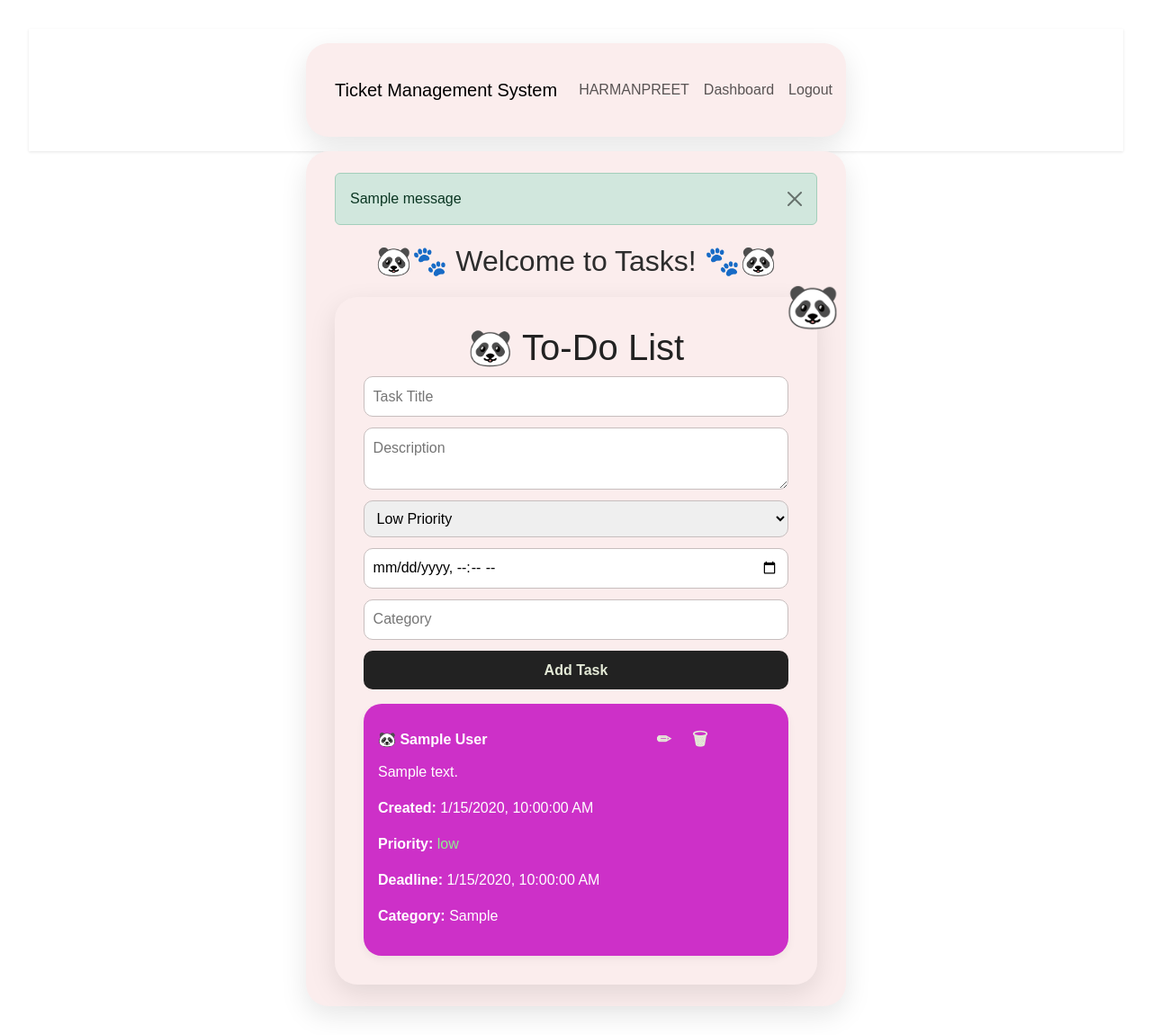
After one commit to Jaskiran2012/Django, a Django app: page /userauth/personal-dashboard/ in a window 1280 px wide. The commit adds this page. Shown: the whole page at 90% size. Run offline with Django 5.2, Linux system fonts and the light colour scheme; a user stored in the database is signed in; tables that the repository leaves empty hold one stand-in row (values such as "Sample post"); one stand-in notice (Sample message) is shown.

Commit message:
coorected the workflow

```diff
--- /dev/null
+++ b/templates/personal_dashboard.html
@@ -0,0 +1,320 @@
+{% extends 'base.html' %}
+
+{% block title %}Panda To-Do List{% endblock %}
+
+{% block content %}
+<div class="panda-banner">🐼🐾 Welcome to Tasks! 🐾🐼</div>
+<div class="container">
+  <div class="panda-icon">🐼</div>
+  <h1> To-Do List</h1>
+  <form id="taskForm">
+    {% csrf_token %}
+    <input type="hidden" id="editingId" value="">
+    <input type="text" id="title" placeholder="Task Title" required />
+    <textarea id="description" placeholder="Description"></textarea>
+    <select id="priority">
+      <option value="low">Low Priority</option>
+      <option value="medium">Medium Priority</option>
+      <option value="high">High Priority</option>
+    </select>
+    <input type="datetime-local" id="deadline" />
+    <input type="text" id="category" placeholder="Category" />
+    <button type="submit" id="submitBtn">Add Task</button>
+  </form>
+  <div id="tasks"></div>
+</div>
+
+<script>
+  const form = document.getElementById('taskForm');
+  const tasksContainer = document.getElementById('tasks');
+  const submitBtn = document.getElementById('submitBtn');
+  const editingIdField = document.getElementById('editingId');
+  let isEditing = false;
+
+  // Get the CSRF token
+  function getCookie(name) {
+    let cookieValue = null;
+    if (document.cookie && document.cookie !== '') {
+      const cookies = document.cookie.split(';');
+      for (let i = 0; i < cookies.length; i++) {
+        const cookie = cookies[i].trim();
+        if (cookie.substring(0, name.length + 1) === (name + '=')) {
+          cookieValue = decodeURIComponent(cookie.substring(name.length + 1));
+          break;
+        }
+      }
+    }
+    return cookieValue;
+  }
+  const csrftoken = getCookie('csrftoken');
+
+  // Load tasks on page load
+  document.addEventListener('DOMContentLoaded', function() {
+    loadTasks();
+  });
+
+  // Load tasks from the server
+  function loadTasks() {
+    fetch('{% url "get_todos" %}')
+      .then(response => response.json())
+      .then(data => {
+        renderTasks(data.todos);
+      })
+      .catch(error => console.error('Error loading tasks:', error));
+  }
+
+  // Form submission handler
+  form.addEventListener('submit', function(e) {
+    e.preventDefault();
+
+    const title = document.getElementById('title').value;
+    const description = document.getElementById('description').value;
+    const priority = document.getElementById('priority').value;
+    const deadline = document.getElementById('deadline').value;
+    const category = document.getElementById('category').value;
+
+    const taskData = {
+      title,
+      description,
+      priority,
+      deadline,
+      category
+    };
+
+    if (isEditing) {
+      // Update existing task
+      const todoId = editingIdField.value;
+      updateTask(todoId, taskData);
+    } else {
+      // Add new task
+      addTask(taskData);
+    }
+  });
+
+  // Add a new task
+  function addTask(taskData) {
+    fetch('{% url "add_todo" %}', {
+      method: 'POST',
+      headers: {
+        'Content-Type': 'application/json',
+        'X-CSRFToken': csrftoken
+      },
+      body: JSON.stringify(taskData)
+    })
+    .then(response => response.json())
+    .then(data => {
+      if (data.success) {
+        loadTasks();
+        form.reset();
+      } else {
+        alert('Error adding task: ' + data.error);
+      }
+    })
+    .catch(error => console.error('Error adding task:', error));
+  }
+
+  // Update an existing task
+  function updateTask(todoId, taskData) {
+    fetch(`{% url "update_todo" todo_id=0 %}`.replace('0', todoId), {
+      method: 'POST',
+      headers: {
+        'Content-Type': 'application/json',
+        'X-CSRFToken': csrftoken
+      },
+      body: JSON.stringify(taskData)
+    })
+    .then(response => response.json())
+    .then(data => {
+      if (data.success) {
+        loadTasks();
+        form.reset();
+        isEditing = false;
+        submitBtn.textContent = 'Add Task';
+        editingIdField.value = '';
+      } else {
+        alert('Error updating task: ' + data.error);
+      }
+    })
+    .catch(error => console.error('Error updating task:', error));
+  }
+
+  // Delete a task
+  function deleteTask(todoId) {
+    if (confirm('Are you sure you want to delete this task?')) {
+      fetch(`{% url "delete_todo" todo_id=0 %}`.replace('0', todoId), {
+        method: 'POST',
+        headers: {
+          'X-CSRFToken': csrftoken
+        }
+      })
+      .then(response => response.json())
+      .then(data => {
+        if (data.success) {
+          loadTasks();
+          if (isEditing && editingIdField.value == todoId) {
+            form.reset();
+            isEditing = false;
+            submitBtn.textContent = 'Add Task';
+            editingIdField.value = '';
+          }
+        } else {
+          alert('Error deleting task: ' + data.error);
+        }
+      })
+      .catch(error => console.error('Error deleting task:', error));
+    }
+  }
+
+  // Edit a task (populate the form)
+  function editTask(todoId, task) {
+    document.getElementById('title').value = task.title;
+    document.getElementById('description').value = task.description;
+    document.getElementById('priority').value = task.priority;
+    document.getElementById('deadline').value = task.deadline;
+    document.getElementById('category').value = task.category;
+
+    editingIdField.value = todoId;
+    isEditing = true;
+    submitBtn.textContent = 'Update Task';
+
+    // Scroll to form
+    form.scrollIntoView({ behavior: 'smooth' });
+  }
+
+  // Render tasks in the container
+  function renderTasks(tasks) {
+    tasksContainer.innerHTML = '';
+
+    if (tasks.length === 0) {
+      tasksContainer.innerHTML = '<p class="text-center mt-4">No tasks yet. Add your first task above!</p>';
+      return;
+    }
+
+    tasks.forEach(task => {
+      const taskEl = document.createElement('div');
+      taskEl.classList.add('task');
+
+      // Format the created date
+      const createdDate = new Date(task.createdAt);
+      const formattedDate = createdDate.toLocaleString();
+
+      // Format the deadline if it exists
+      let deadlineDisplay = 'Not set';
+      if (task.deadline) {
+        const deadlineDate = new Date(task.deadline);
+        deadlineDisplay = deadlineDate.toLocaleString();
+      }
+
+      taskEl.innerHTML = `
+        <div class="task-header">
+          <span>🐼 ${task.title}</span>
+          <div class="task-actions">
+            <button onclick="editTask('${task.id}', ${JSON.stringify(task).replace(/"/g, '&quot;')})">✏</button>
+            <button onclick="deleteTask(${task.id})">🗑</button>
+          </div>
+        </div>
+        <p>${task.description}</p>
+        <p><strong>Created:</strong> ${formattedDate}</p>
+        <p><strong>Priority:</strong> <span class="priority-${task.priority}">${task.priority}</span></p>
+        <p><strong>Deadline:</strong> ${deadlineDisplay}</p>
+        <p><strong>Category:</strong> ${task.category || 'None'}</p>
+      `;
+
+      tasksContainer.appendChild(taskEl);
+    });
+  }
+</script>
+
+<style>
+  body {
+    font-family: 'Quicksand', sans-serif;
+    background: repeat center center fixed;
+    background-size: 200px;
+    color: #2d2d2d;
+    margin: 0;
+    padding: 2rem;
+  }
+  .container {
+    max-width: 600px;
+    margin: auto;
+    background: #fbeded;
+    border-radius: 25px;
+    padding: 2rem;
+    box-shadow: 0 10px 30px rgba(0,0,0,0.1);
+    position: relative;
+    backdrop-filter: blur(10px);
+  }
+  h1 {
+    text-align: center;
+    color: #222;
+  }
+  h1::before {
+    content: "🐼 ";
+  }
+  form {
+    display: flex;
+    flex-direction: column;
+    gap: 0.75rem;
+  }
+  input, textarea, select, button {
+    padding: 0.6rem;
+    border: 1px solid #c7bebe;
+    border-radius: 10px;
+    font-size: 1rem;
+  }
+  button {
+    background-color: #222;
+    color: rgb(228, 234, 215);
+    font-weight: bold;
+    border: none;
+    cursor: pointer;
+    transition: background 0.3s, transform 0.2s;
+  }
+  button:hover {
+    background-color: #e86ef3;
+    transform: scale(1.05);
+  }
+  .task {
+    background: #cd30c8 no-repeat right bottom;
+    background-size: 60px;
+    border-radius: 20px;
+    margin-top: 1rem;
+    padding: 1rem;
+    padding-right: 80px;
+    box-shadow: 0 4px 10px rgba(0,0,0,0.05);
+    position: relative;
+    transition: all 0.3s ease;
+    color: white;
+  }
+  .task:hover {
+    transform: translateY(-3px);
+    box-shadow: 0 6px 20px rgba(23, 22, 22, 0.1);
+  }
+  .task-header {
+    display: flex;
+    justify-content: space-between;
+    align-items: center;
+    font-weight: bold;
+  }
+  .task-actions button {
+    background: none;
+    border: none;
+    cursor: pointer;
+    font-size: 1.2rem;
+  }
+  .priority-low { color: lightgreen; }
+  .priority-medium { color: yellow; }
+  .priority-high { color: salmon; }
+  .panda-icon {
+    position: absolute;
+    top: -25px;
+    right: -25px;
+    font-size: 3rem;
+  }
+  .panda-banner {
+    text-align: center;
+    font-size: 2rem;
+    margin-bottom: 1rem;
+  }
+</style>
+{% endblock %}
--- a/userauth/urls.py
+++ b/userauth/urls.py
@@ -21,4 +21,11 @@ urlpatterns = [
     # Ticket management
     path('create-ticket/', views.create_ticket, name='create_ticket'),
     path('ticket/<int:ticket_id>/status/<str:new_status>/', views.update_ticket_status, name='update_ticket_status'),
+
+
+    path('personal-dashboard/', views.personal_dashboard, name='personal_dashboard'),
+    path('api/todos/', views.get_todos, name='get_todos'),
+    path('api/todos/add/', views.add_todo, name='add_todo'),
+    path('api/todos/update/<int:todo_id>/', views.update_todo, name='update_todo'),
+    path('api/todos/delete/<int:todo_id>/', views.delete_todo, name='delete_todo'),
 ]
--- a/userauth/views.py
+++ b/userauth/views.py
@@ -19,9 +19,9 @@ def signup_view(request):
             user.profile.save()
             login(request, user)
             if user.profile.is_admin:
-                return redirect('add_employee')#start onboarding
+                return redirect('add_employee')
             else:
-                return redirect('employee_dashboard')
+                return redirect('choose-mode')  # Send non-admin users to choose-mode
     else:
         form = SignUpForm()
     return render(request, 'signup.html', {'form': form})
@@ -30,14 +30,15 @@ def add_employee_view(request):
     if not request.user.profile.is_admin:
         messages.error(request, "Only admins can add employees.")
         return redirect('employee_dashboard')
+
     if request.method == 'POST':
         form = EmployeeCreationForm(request.POST)
         if form.is_valid():
             user = form.save()
-            user.profile.is_admin = False  # Ensure employee is not admin
+            user.profile.is_admin = False
             user.profile.save()
             messages.success(request, f"Employee {user.username} created successfully.")
-            return redirect('admin_dashboard')
+            return redirect('choose-mode')  # Go to choose-mode after adding employee
     else:
         form = EmployeeCreationForm()
     return render(request, 'add_employee.html', {'form': form})
@@ -153,3 +154,107 @@ def update_ticket_status(request, ticket_id, new_status):
             messages.error(request, "You don't have permission to set this status")
 
         return redirect('employee_dashboard')
+
+from django.http import JsonResponse
+from django.views.decorators.csrf import csrf_exempt
+from django.utils.dateparse import parse_datetime
+import json
+from .models import TodoItem
+
+@login_required
+def personal_dashboard(request):
+    # Get the user's todo items to display initially
+    todos = TodoItem.objects.filter(user=request.user).order_by('-created_at')
+    return render(request, 'personal_dashboard.html', {'todos': todos})
+
+@login_required
+def get_todos(request):
+    todos = TodoItem.objects.filter(user=request.user).order_by('-created_at')
+    todos_list = []
+
+    for todo in todos:
+        todos_list.append({
+            'id': todo.id,
+            'title': todo.title,
+            'description': todo.description or '',
+            'createdAt': todo.created_at.strftime('%Y-%m-%d %H:%M:%S'),
+            'priority': todo.priority,
+            'deadline': todo.deadline.strftime('%Y-%m-%dT%H:%M') if todo.deadline else '',
+            'category': todo.category or ''
+        })
+
+    return JsonResponse({'todos': todos_list})
+
+@login_required
+@csrf_exempt
+def add_todo(request):
+    if request.method == 'POST':
+        data = json.loads(request.body)
+
+        deadline = None
+        if data.get('deadline'):
+            deadline = parse_datetime(data.get('deadline'))
+
+        todo = TodoItem.objects.create(
+            user=request.user,
+            title=data.get('title'),
+            description=data.get('description'),
+            priority=data.get('priority'),
+            deadline=deadline,
+            category=data.get('category')
+        )
+
+        return JsonResponse({
+            'success': True,
+            'todo': {
+                'id': todo.id,
+                'title': todo.title,
+                'description': todo.description or '',
+                'createdAt': todo.created_at.strftime('%Y-%m-%d %H:%M:%S'),
+                'priority': todo.priority,
+                'deadline': todo.deadline.strftime('%Y-%m-%dT%H:%M') if todo.deadline else '',
+                'category': todo.category or ''
+            }
+        })
+
+    return JsonResponse({'success': False, 'error': 'Invalid request method'})
+
+@login_required
+@csrf_exempt
+def update_todo(request, todo_id):
+    if request.method == 'POST':
+        try:
+            todo = TodoItem.objects.get(id=todo_id, user=request.user)
+            data = json.loads(request.body)
+
+            todo.title = data.get('title')
+            todo.description = data.get('description')
+            todo.priority = data.get('priority')
+
+            if data.get('deadline'):
+                todo.deadline = parse_datetime(data.get('deadline'))
+            else:
+                todo.deadline = None
+
+            todo.category = data.get('category')
+            todo.save()
+
+            return JsonResponse({'success': True})
+
+        except TodoItem.DoesNotExist:
+            return JsonResponse({'success': False, 'error': 'Todo not found'})
+
+    return JsonResponse({'success': False, 'error': 'Invalid request method'})
+
+@login_required
+@csrf_exempt
+def delete_todo(request, todo_id):
+    if request.method == 'POST':
+        try:
+            todo = TodoItem.objects.get(id=todo_id, user=request.user)
+            todo.delete()
+            return JsonResponse({'success': True})
+        except TodoItem.DoesNotExist:
+            return JsonResponse({'success': False, 'error': 'Todo not found'})
+
+    return JsonResponse({'success': False, 'error': 'Invalid request method'})
```
Also changed, not shown: templates/signup.html (+76 -25 lines), userauth/models.py (+18 -0 lines), db.sqlite3, userauth/migrations/0004_todoitem.py (added).
